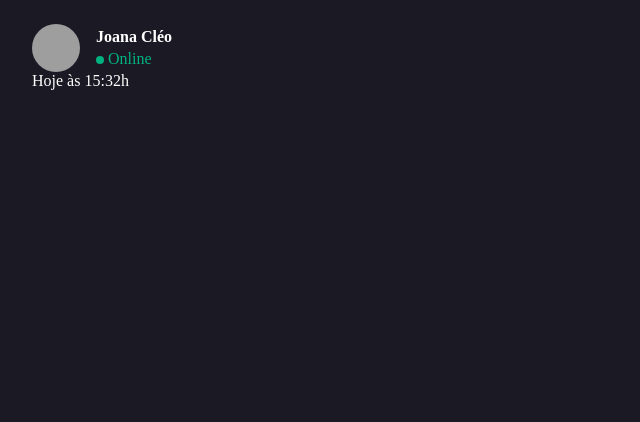
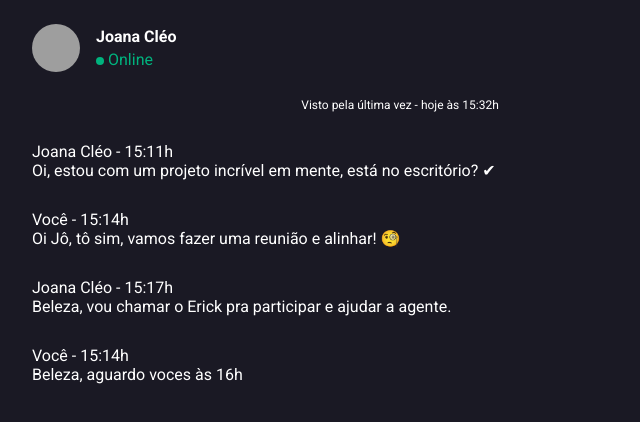
Before and after one commit to thiagornep/Um_Chat, a plain HTML site: page index.html in a window 1280 px wide. Shown: the whole page, without its empty margins (0-640 px from the left). Drawn offline with Linux system fonts and the light colour scheme; grey boxes are pictures that could not be loaded.

Commit message:
atualização retorno

```diff
--- a/index.html
+++ b/index.html
@@ -1,6 +1,9 @@
 <!DOCTYPE html>
 <html lang="pt-br">
   <head>
+    <link rel="preconnect" href="https://fonts.googleapis.com">
+<link rel="preconnect" href="https://fonts.gstatic.com" crossorigin>
+<link href="https://fonts.googleapis.com/css2?family=Roboto:wght@400;700&display=swap" rel="stylesheet">
     <meta charset="UTF-8" />
     <meta http-equiv="X-UA-Compatible" content="IE=edge" />
     <meta name="viewport" content="width=device-width, initial-scale=1.0" />
@@ -17,9 +20,9 @@
             alt="foto de uma menina jovem vestindo preto"
           />
           <div id="user-status">
-          <strong>Joana Cléo</strong>
-          <div class="status">Online</div>
-        </div>
+            <strong>Joana Cléo</strong>
+            <div class="status">Online</div>
+          </div>
         </div>
 
         <div id="close-chat">
@@ -27,7 +30,24 @@
         </div>
       </div>
       <div id="messages">
-      <div id="last-seen">Hoje às 15:32h</div>
+        <div id="last-seen">Visto pela última vez - hoje às 15:32h</div>
+        <div class="messages">
+         <div class="message">
+          <div class="user-send-date">Joana Cléo - 15:11h </div>
+          <div class="body">Oi, estou com um projeto incrível em mente, está no escritório? ✔</div>
+         </div>
+         <div class="message_you">
+          <div class="user-send-date">Você - 15:14h </div>
+          <div class="body">Oi Jô, tô sim, vamos fazer uma reunião e alinhar! 🧐</div>
+          </div>
+          <div class="message">
+          <div class="user-send-date">Joana Cléo - 15:17h </div>
+          <div class="body">Beleza, vou chamar o Erick pra participar e ajudar a agente.</div>
+         </div>
+         <div class="message_you">
+          <div class="user-send-date">Você - 15:14h </div>
+          <div class="body">Beleza, aguardo voces às 16h</div>
+         </div>
       </div>
       <div id="bottom"></div>
     </div>
--- a/style.css
+++ b/style.css
@@ -11,10 +11,11 @@
 :root {
   font-size: 62.5%;
 }
-body{
+body {
   background-color: #1a1924 ;
   font-size: 1.6rem;
   color: white;
+  font-family: 'roboto',sans-serif;
 
 }
 
@@ -64,10 +65,6 @@ body{
   background-color: #00B37E;
   border-radius: 50%;
 }
-/*FIM DO TOP*/
-
-
-
 
 /*Ajuste do Close-Chat*/
 #close-chat {
@@ -76,3 +73,27 @@ body{
   height: 1.5rem;
 
 }
+/*FIM DO TOP*/
+
+/*INICIO CSS #MESSAGES*/
+#last-seen {
+  margin-top: 2.6rem;
+  text-align: center;
+  font-size: 12px;
+  height: 400;
+  line-height: 14px;
+}
+
+.messages {
+  display: grid;
+  margin-top: 3rem;
+  gap: 3rem;
+}
+
+.message {
+
+}
+
+.messages.message_you{
+  margin-left: auto;
+}
```
